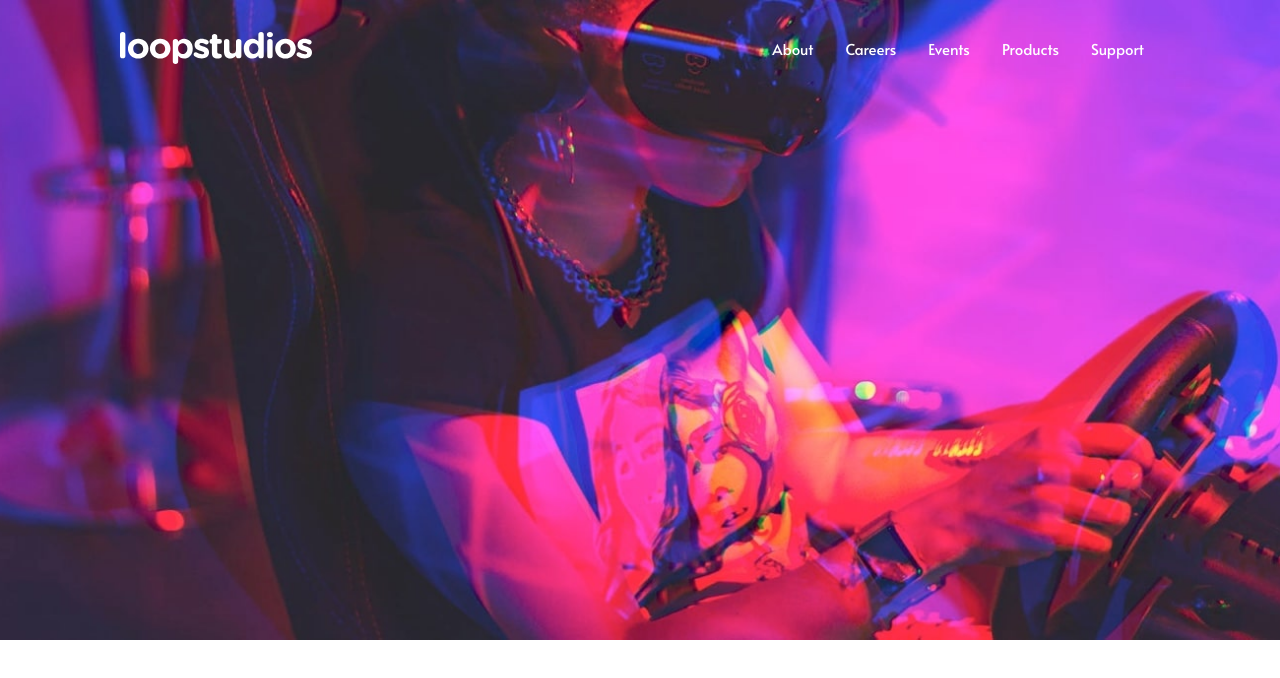
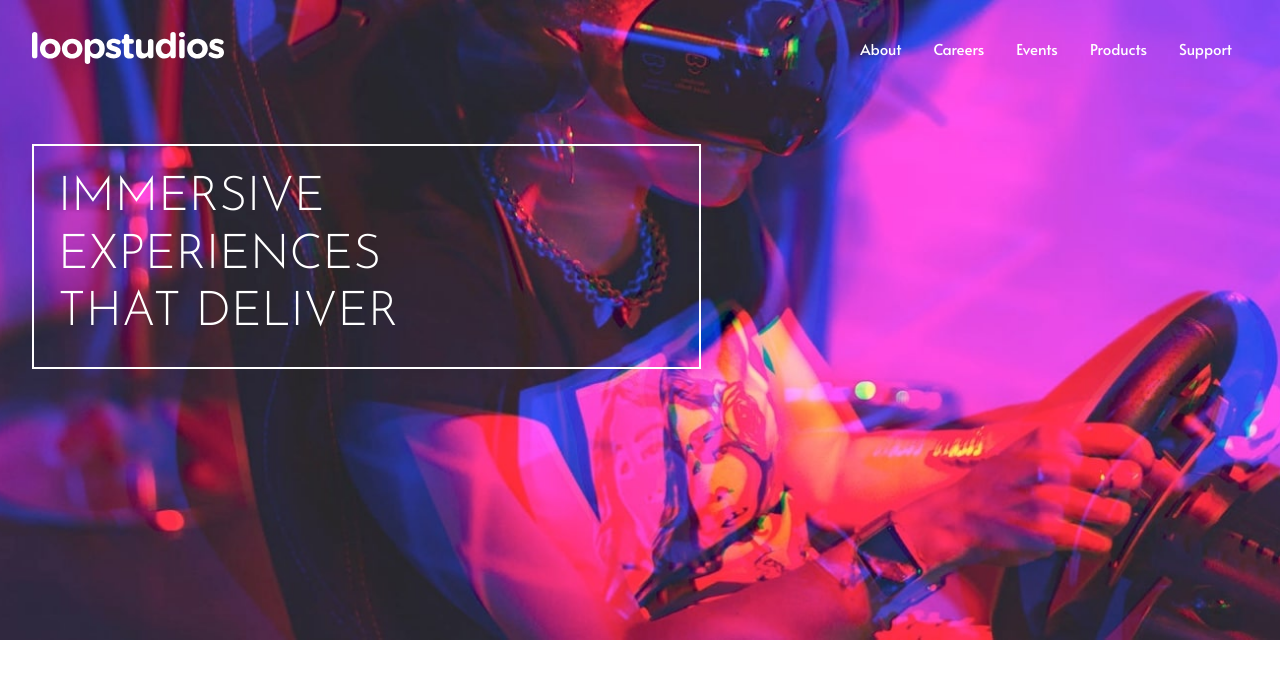
Before and after one commit to dselasea/loopstudios, a React (Create React App) app: page / in a window 1280 px wide. Shown: the top 678 px of the page. Built offline with nearby package versions, Linux system fonts and the light colour scheme.

Commit message:
Added content and styles to the header section component

```diff
--- a/src/images/components/Header/Header.js
+++ b/src/images/components/Header/Header.js
@@ -1,6 +1,8 @@
 import React from 'react'
 import styles from './Header.module.css'
 import Logo from '../../../images/logo.svg'
+import Hamburger from '../../../images/icon-hamburger.svg'
+import Close from '../../../images/icon-close.svg'
 
 export const Header = () => {
   return (
@@ -15,7 +17,13 @@ export const Header = () => {
                 <li><a href="/">Products</a></li>
                 <li><a href="/">Support</a></li>
             </ul>
+            <div className={styles.toggle}>
+            <img src={Hamburger} alt="Hamburger" />
+            <img src={Close} alt="Close Menu" />
+            </div>
             </nav>
+
+            <h1 className={styles.heading}><span className={styles.brk1}>Immersive</span> <span className={styles.brk1}>experiences</span> <span className={styles.brk2}>that</span> deliver</h1>
         </div>
     </header>
   )
--- a/src/images/components/Header/Header.module.css
+++ b/src/images/components/Header/Header.module.css
@@ -4,9 +4,10 @@
 }
 
 .container {
-    width: 1040px;
+    width: 1440px;
+    max-width: 100%;
     margin: 0 auto;
-    padding: 2rem 0;
+    padding: 2rem;
 }
 
 .nav {
@@ -34,8 +35,38 @@
 .nav_items li a::before {
     content: "";
     position: absolute;
+    right: 50%;
     left: 50%;
-    height: 5px;
-    width: 100%;
-    color: red;
+    transform: translate(-50%, -50%);
+    top: 47px;
+    height: 2px;
+    width: 35%;
+    background-color: #fff;
+    opacity: 0;
+    transition: 0.3s;
 }
+
+.nav_items li a:hover::before {
+    opacity: 1;
+}
+
+.toggle {
+    display: none;
+}
+
+.heading {
+    font-family: 'Josefin Sans', sans-serif;
+    font-size: 3rem;
+    text-transform: uppercase;
+    color: #fff;
+    font-weight: 300;
+    margin-top: 5rem;
+    border: 2px solid #fff;
+    padding: 1.5rem;
+    line-height: 1.2;
+    width: 55%;
+}
+
+.brk1 {
+    display: block;
+}
```
